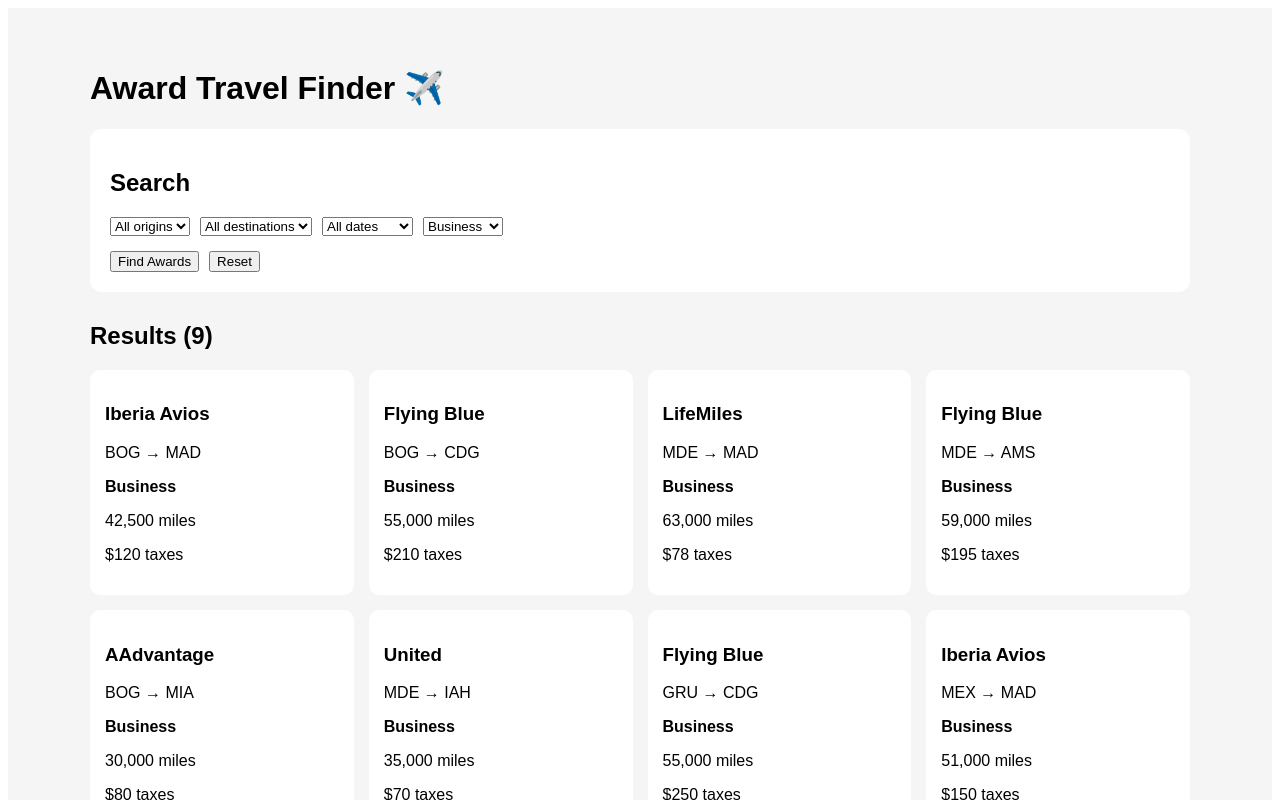
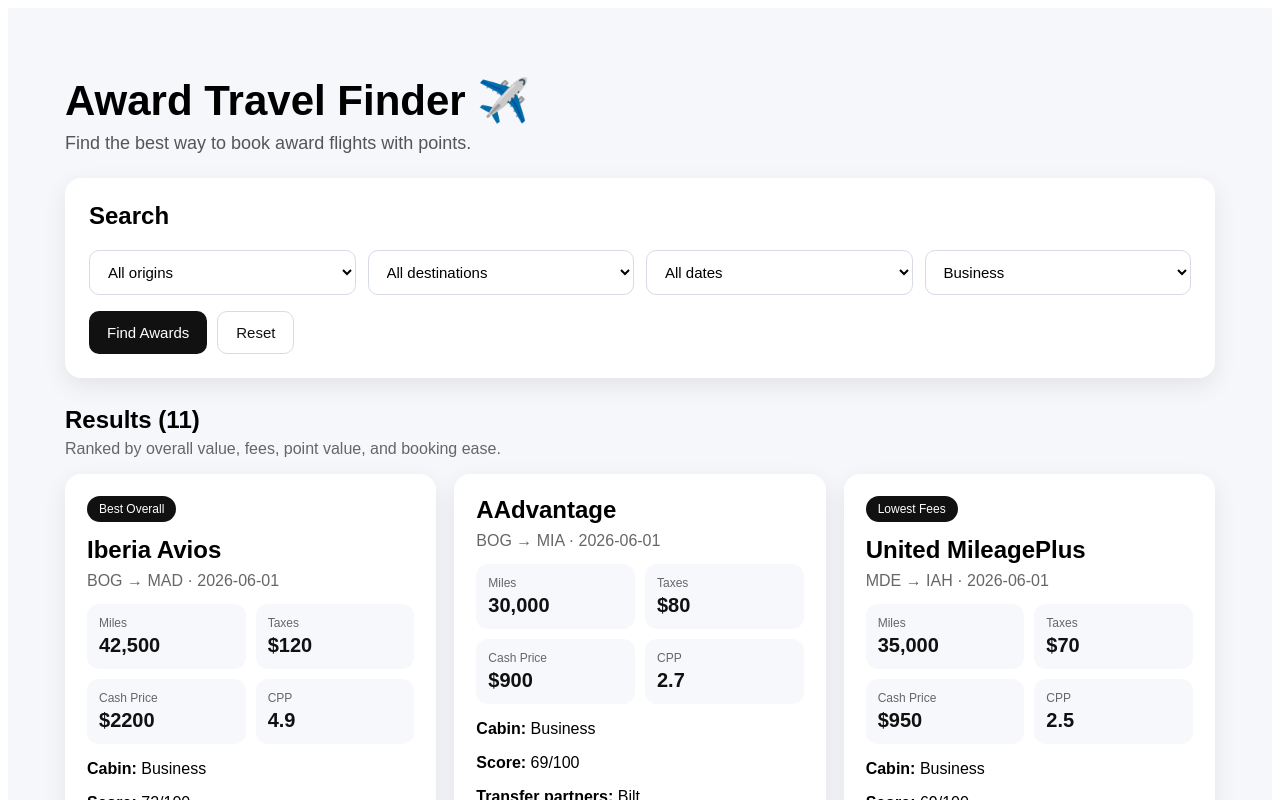
Before and after one commit to mattdemopoulos-ai/award-travel-finder, a Next.js app: page / in a window 1280 px wide. Both pictures are taken after a click on the button "Find Awards". Shown: the top 800 px of the page. Built offline with nearby package versions, Linux system fonts and the light colour scheme.

Commit message:
Refactor search and expand dataset structure
Refactor search functionality to use useMemo for performance optimization. Expand dataset with additional fields like cashPrice, transferPartners, and bookingInstructions.

```diff
--- a/pages/index.js
+++ b/pages/index.js
@@ -1,19 +1,17 @@
-import { useState } from "react";
+import { useMemo, useState } from "react";
 
-// 🔹 Generate dates through Feb 2027
 function generateDates() {
   const dates = [];
   const start = new Date("2026-06-01");
   const end = new Date("2027-02-28");
+  const current = new Date(start);
 
-  let current = start;
   while (current <= end) {
     const yyyy = current.getFullYear();
     const mm = String(current.getMonth() + 1).padStart(2, "0");
     const dd = String(current.getDate()).padStart(2, "0");
-
     dates.push(`${yyyy}-${mm}-${dd}`);
-    current.setDate(current.getDate() + 7); // weekly intervals (cleaner UX)
+    current.setDate(current.getDate() + 7);
   }
 
   return dates;
@@ -21,43 +19,246 @@
 
 const dateOptions = generateDates();
 
-// 🔹 Expanded dataset
 const allResults = [
-  { program: "Iberia Avios", origin: "BOG", destination: "MAD", cabin: "Business", miles: 42500, taxes: 120 },
-  { program: "Flying Blue", origin: "BOG", destination: "CDG", cabin: "Business", miles: 55000, taxes: 210 },
-  { program: "LifeMiles", origin: "MDE", destination: "MAD", cabin: "Business", miles: 63000, taxes: 78 },
-  { program: "Flying Blue", origin: "MDE", destination: "AMS", cabin: "Business", miles: 59000, taxes: 195 },
-  { program: "Iberia Avios", origin: "MDE", destination: "MAD", cabin: "Economy", miles: 25500, taxes: 95 },
-
-  // New routes
-  { program: "AAdvantage", origin: "BOG", destination: "MIA", cabin: "Business", miles: 30000, taxes: 80 },
-  { program: "United", origin: "MDE", destination: "IAH", cabin: "Business", miles: 35000, taxes: 70 },
-  { program: "Flying Blue", origin: "GRU", destination: "CDG", cabin: "Business", miles: 55000, taxes: 250 },
-  { program: "Iberia Avios", origin: "MEX", destination: "MAD", cabin: "Business", miles: 51000, taxes: 150 },
-  { program: "LifeMiles", origin: "LIM", destination: "MAD", cabin: "Business", miles: 65000, taxes: 85 }
+  {
+    program: "Iberia Avios",
+    origin: "BOG",
+    destination: "MAD",
+    cabin: "Business",
+    miles: 42500,
+    taxes: 120,
+    cashPrice: 2200,
+    transferPartners: ["Amex", "Chase", "Capital One"],
+    bookingInstructions: "Transfer points to Iberia Avios and book on Iberia.com.",
+    easeScore: 9
+  },
+  {
+    program: "Flying Blue",
+    origin: "BOG",
+    destination: "CDG",
+    cabin: "Business",
+    miles: 55000,
+    taxes: 210,
+    cashPrice: 2400,
+    transferPartners: ["Amex", "Chase", "Citi", "Capital One"],
+    bookingInstructions: "Transfer points to Flying Blue and book on Air France or KLM.",
+    easeScore: 8
+  },
+  {
+    program: "LifeMiles",
+    origin: "MDE",
+    destination: "MAD",
+    cabin: "Business",
+    miles: 63000,
+    taxes: 78,
+    cashPrice: 2100,
+    transferPartners: ["Amex", "Citi", "Capital One"],
+    bookingInstructions: "Transfer points to LifeMiles and search partner awards on LifeMiles.com.",
+    easeScore: 7
+  },
+  {
+    program: "Flying Blue",
+    origin: "MDE",
+    destination: "AMS",
+    cabin: "Business",
+    miles: 59000,
+    taxes: 195,
+    cashPrice: 2350,
+    transferPartners: ["Amex", "Chase", "Citi", "Capital One"],
+    bookingInstructions: "Transfer points to Flying Blue and book online.",
+    easeScore: 8
+  },
+  {
+    program: "Iberia Avios",
+    origin: "MDE",
+    destination: "MAD",
+    cabin: "Economy",
+    miles: 25500,
+    taxes: 95,
+    cashPrice: 650,
+    transferPartners: ["Amex", "Chase", "Capital One"],
+    bookingInstructions: "Transfer points to Iberia Avios and book on Iberia.com.",
+    easeScore: 9
+  },
+  {
+    program: "AAdvantage",
+    origin: "BOG",
+    destination: "MIA",
+    cabin: "Business",
+    miles: 30000,
+    taxes: 80,
+    cashPrice: 900,
+    transferPartners: ["Bilt"],
+    bookingInstructions: "Book directly through American Airlines using AAdvantage miles.",
+    easeScore: 8
+  },
+  {
+    program: "United MileagePlus",
+    origin: "MDE",
+    destination: "IAH",
+    cabin: "Business",
+    miles: 35000,
+    taxes: 70,
+    cashPrice: 950,
+    transferPartners: ["Chase", "Bilt"],
+    bookingInstructions: "Transfer Chase points to United and book on United.com.",
+    easeScore: 9
+  },
+  {
+    program: "Flying Blue",
+    origin: "GRU",
+    destination: "CDG",
+    cabin: "Business",
+    miles: 55000,
+    taxes: 250,
+    cashPrice: 2700,
+    transferPartners: ["Amex", "Chase", "Citi", "Capital One"],
+    bookingInstructions: "Transfer points to Flying Blue and book on Air France.",
+    easeScore: 8
+  },
+  {
+    program: "Iberia Avios",
+    origin: "MEX",
+    destination: "MAD",
+    cabin: "Business",
+    miles: 51000,
+    taxes: 150,
+    cashPrice: 2400,
+    transferPartners: ["Amex", "Chase", "Capital One"],
+    bookingInstructions: "Transfer points to Iberia Avios and book on Iberia.com.",
+    easeScore: 9
+  },
+  {
+    program: "LifeMiles",
+    origin: "LIM",
+    destination: "MAD",
+    cabin: "Business",
+    miles: 65000,
+    taxes: 85,
+    cashPrice: 2300,
+    transferPartners: ["Amex", "Citi", "Capital One"],
+    bookingInstructions: "Transfer points to LifeMiles and search Star Alliance options.",
+    easeScore: 7
+  },
+  {
+    program: "Flying Blue",
+    origin: "BOG",
+    destination: "AMS",
+    cabin: "Business",
+    miles: 57000,
+    taxes: 205,
+    cashPrice: 2450,
+    transferPartners: ["Amex", "Chase", "Citi", "Capital One"],
+    bookingInstructions: "Transfer points to Flying Blue and book online.",
+    easeScore: 8
+  },
+  {
+    program: "Iberia Avios",
+    origin: "LIM",
+    destination: "MAD",
+    cabin: "Business",
+    miles: 49000,
+    taxes: 140,
+    cashPrice: 2250,
+    transferPartners: ["Amex", "Chase", "Capital One"],
+    bookingInstructions: "Transfer points to Iberia Avios and book on Iberia.com.",
+    easeScore: 9
+  }
 ];
 
-// 🔹 Airport lists
 const origins = ["ALL", "MDE", "BOG", "GRU", "MEX", "LIM"];
 const destinations = ["ALL", "MAD", "CDG", "AMS", "MIA", "IAH"];
+const cabins = ["Business", "Economy", "ALL"];
+
+function calculateCpp(cashPrice, taxes, miles) {
+  if (!miles || miles <= 0) return 0;
+  const value = ((cashPrice - taxes) / miles) * 100;
+  return Math.max(0, value);
+}
+
+function calculateScore(result) {
+  const cpp = calculateCpp(result.cashPrice, result.taxes, result.miles);
+
+  let score = 0;
+  score += Math.max(0, 35 - result.miles / 2500);
+  score += Math.max(0, 20 - result.taxes / 15);
+  score += Math.min(20, cpp * 4);
+  score += result.easeScore * 2.5;
+
+  return Math.round(score);
+}
+
+function getBadges(results) {
+  if (results.length === 0) return {};
+
+  let bestOverallIndex = 0;
+  let bestValueIndex = 0;
+  let lowestFeesIndex = 0;
+  let easiestBookingIndex = 0;
+
+  for (let i = 1; i < results.length; i++) {
+    if (results[i].score > results[bestOverallIndex].score) bestOverallIndex = i;
+    if (results[i].cpp > results[bestValueIndex].cpp) bestValueIndex = i;
+    if (results[i].taxes < results[lowestFeesIndex].taxes) lowestFeesIndex = i;
+    if (results[i].easeScore > results[easiestBookingIndex].easeScore) easiestBookingIndex = i;
+  }
+
+  const badges = {};
+
+  badges[bestOverallIndex] = "Best Overall";
+  if (bestValueIndex !== bestOverallIndex) badges[bestValueIndex] = "Best Value";
+  if (
+    lowestFeesIndex !== bestOverallIndex &&
+    lowestFeesIndex !== bestValueIndex
+  ) {
+    badges[lowestFeesIndex] = "Lowest Fees";
+  }
+  if (
+    easiestBookingIndex !== bestOverallIndex &&
+    easiestBookingIndex !== bestValueIndex &&
+    easiestBookingIndex !== lowestFeesIndex
+  ) {
+    badges[easiestBookingIndex] = "Easiest Booking";
+  }
+
+  return badges;
+}
 
 export default function Home() {
   const [origin, setOrigin] = useState("ALL");
   const [destination, setDestination] = useState("ALL");
   const [date, setDate] = useState("ALL");
   const [cabin, setCabin] = useState("Business");
-  const [results, setResults] = useState(allResults);
+  const [hasSearched, setHasSearched] = useState(false);
 
-  function handleSearch() {
-    const filtered = allResults.filter((r) => {
+  const filteredResults = useMemo(() => {
+    const filtered = allResults
+      .filter((r) => {
         return (
           (origin === "ALL" || r.origin === origin) &&
           (destination === "ALL" || r.destination === destination) &&
           (cabin === "ALL" || r.cabin === cabin)
         );
-    });
+      })
+      .map((r) => {
+        const cpp = calculateCpp(r.cashPrice, r.taxes, r.miles);
+        const score = calculateScore(r);
+        return {
+          ...r,
+          date: date === "ALL" ? dateOptions[0] : date,
+          cpp,
+          score
+        };
+      })
+      .sort((a, b) => b.score - a.score);
 
-    setResults(filtered);
+    return filtered;
+  }, [origin, destination, date, cabin]);
+
+  const badges = useMemo(() => getBadges(filteredResults), [filteredResults]);
+
+  function handleSearch() {
+    setHasSearched(true);
   }
 
   function handleReset() {
@@ -65,58 +266,254 @@
     setDestination("ALL");
     setDate("ALL");
     setCabin("Business");
-    setResults(allResults);
+    setHasSearched(false);
   }
 
+  const displayedResults = hasSearched ? filteredResults : [];
+
   return (
-    <div style={{ fontFamily: "Arial", padding: "40px", background: "#f5f5f5", minHeight: "100vh" }}>
-      <div style={{ maxWidth: "1100px", margin: "0 auto" }}>
-        <h1>Award Travel Finder ✈️</h1>
+    <div
+      style={{
+        fontFamily: "Arial, sans-serif",
+        padding: "40px 20px",
+        backgroundColor: "#f5f7fb",
+        minHeight: "100vh"
+      }}
+    >
+      <div style={{ maxWidth: "1150px", margin: "0 auto" }}>
+        <div style={{ marginBottom: "24px" }}>
+          <h1 style={{ marginBottom: "8px", fontSize: "42px" }}>
+            Award Travel Finder ✈️
+          </h1>
+          <p style={{ color: "#555", marginTop: 0, fontSize: "18px" }}>
+            Find the best way to book award flights with points.
+          </p>
+        </div>
 
-        <div style={{ background: "white", padding: "20px", borderRadius: "12px", marginBottom: "30px" }}>
-          <h2>Search</h2>
+        <div
+          style={{
+            backgroundColor: "white",
+            padding: "24px",
+            borderRadius: "16px",
+            marginBottom: "28px",
+            boxShadow: "0 8px 24px rgba(0,0,0,0.08)"
+          }}
+        >
+          <h2 style={{ marginTop: 0 }}>Search</h2>
 
-          <div style={{ display: "flex", gap: "10px", flexWrap: "wrap" }}>
-            <select value={origin} onChange={(e) => setOrigin(e.target.value)}>
-              {origins.map((o) => <option key={o}>{o === "ALL" ? "All origins" : o}</option>)}
+          <div
+            style={{
+              display: "grid",
+              gridTemplateColumns: "repeat(auto-fit, minmax(180px, 1fr))",
+              gap: "12px",
+              marginBottom: "16px"
+            }}
+          >
+            <select value={origin} onChange={(e) => setOrigin(e.target.value)} style={inputStyle}>
+              {origins.map((o) => (
+                <option key={o} value={o}>
+                  {o === "ALL" ? "All origins" : o}
+                </option>
+              ))}
             </select>
 
-            <select value={destination} onChange={(e) => setDestination(e.target.value)}>
-              {destinations.map((d) => <option key={d}>{d === "ALL" ? "All destinations" : d}</option>)}
+            <select
+              value={destination}
+              onChange={(e) => setDestination(e.target.value)}
+              style={inputStyle}
+            >
+              {destinations.map((d) => (
+                <option key={d} value={d}>
+                  {d === "ALL" ? "All destinations" : d}
+                </option>
+              ))}
             </select>
 
-            <select value={date} onChange={(e) => setDate(e.target.value)}>
+            <select value={date} onChange={(e) => setDate(e.target.value)} style={inputStyle}>
               <option value="ALL">All dates</option>
-              {dateOptions.map((d) => <option key={d}>{d}</option>)}
+              {dateOptions.map((d) => (
+                <option key={d} value={d}>
+                  {d}
+                </option>
+              ))}
             </select>
 
-            <select value={cabin} onChange={(e) => setCabin(e.target.value)}>
-              <option value="Business">Business</option>
-              <option value="Economy">Economy</option>
-              <option value="ALL">All cabins</option>
+            <select value={cabin} onChange={(e) => setCabin(e.target.value)} style={inputStyle}>
+              {cabins.map((c) => (
+                <option key={c} value={c}>
+                  {c === "ALL" ? "All cabins" : c}
+                </option>
+              ))}
             </select>
           </div>
 
-          <div style={{ marginTop: "15px" }}>
-            <button onClick={handleSearch} style={{ marginRight: 10 }}>Find Awards</button>
-            <button onClick={handleReset}>Reset</button>
+          <div style={{ display: "flex", gap: "10px", flexWrap: "wrap" }}>
+            <button onClick={handleSearch} style={primaryButtonStyle}>
+              Find Awards
+            </button>
+            <button onClick={handleReset} style={secondaryButtonStyle}>
+              Reset
+            </button>
           </div>
         </div>
 
-        <h2>Results ({results.length})</h2>
+        {hasSearched ? (
+          <>
+            <div style={{ marginBottom: "16px" }}>
+              <h2 style={{ marginBottom: "6px" }}>Results ({displayedResults.length})</h2>
+              <p style={{ color: "#666", marginTop: 0 }}>
+                Ranked by overall value, fees, point value, and booking ease.
+              </p>
+            </div>
 
-        <div style={{ display: "grid", gridTemplateColumns: "repeat(auto-fit, minmax(250px, 1fr))", gap: "15px" }}>
-          {results.map((r, i) => (
-            <div key={i} style={{ background: "white", padding: "15px", borderRadius: "10px" }}>
-              <h3>{r.program}</h3>
-              <p>{r.origin} → {r.destination}</p>
-              <p><strong>{r.cabin}</strong></p>
-              <p>{r.miles.toLocaleString()} miles</p>
-              <p>${r.taxes} taxes</p>
+            {displayedResults.length === 0 ? (
+              <div style={emptyStyle}>
+                <p style={{ margin: 0 }}>No results found for that search.</p>
+              </div>
+            ) : (
+              <div
+                style={{
+                  display: "grid",
+                  gridTemplateColumns: "repeat(auto-fit, minmax(300px, 1fr))",
+                  gap: "18px"
+                }}
+              >
+                {displayedResults.map((r, index) => (
+                  <div key={`${r.program}-${r.origin}-${r.destination}-${index}`} style={cardStyle}>
+                    {badges[index] ? <div style={badgeStyle}>{badges[index]}</div> : null}
+
+                    <h3 style={{ marginTop: 0, marginBottom: "8px", fontSize: "24px" }}>
+                      {r.program}
+                    </h3>
+
+                    <p style={{ color: "#666", marginTop: 0, marginBottom: "14px" }}>
+                      {r.origin} → {r.destination} · {r.date}
+                    </p>
+
+                    <div style={statGridStyle}>
+                      <div style={statBoxStyle}>
+                        <div style={labelStyle}>Miles</div>
+                        <div style={valueStyle}>{r.miles.toLocaleString()}</div>
+                      </div>
+
+                      <div style={statBoxStyle}>
+                        <div style={labelStyle}>Taxes</div>
+                        <div style={valueStyle}>${r.taxes}</div>
+                      </div>
+
+                      <div style={statBoxStyle}>
+                        <div style={labelStyle}>Cash Price</div>
+                        <div style={valueStyle}>${r.cashPrice}</div>
+                      </div>
+
+                      <div style={statBoxStyle}>
+                        <div style={labelStyle}>CPP</div>
+                        <div style={valueStyle}>{r.cpp.toFixed(1)}</div>
+                      </div>
+                    </div>
+
+                    <p style={{ marginBottom: "8px" }}>
+                      <strong>Cabin:</strong> {r.cabin}
+                    </p>
+                    <p style={{ marginBottom: "8px" }}>
+                      <strong>Score:</strong> {r.score}/100
+                    </p>
+                    <p style={{ marginBottom: "8px" }}>
+                      <strong>Transfer partners:</strong> {r.transferPartners.join(", ")}
+                    </p>
+                    <p style={{ marginBottom: "8px" }}>
+                      <strong>How to book:</strong> {r.bookingInstructions}
+                    </p>
                   </div>
                 ))}
               </div>
+            )}
+          </>
+        ) : (
+          <div style={emptyStyle}>
+            <p style={{ margin: 0 }}>
+              Choose your route, date, and cabin, then click <strong>Find Awards</strong>.
+            </p>
+          </div>
+        )}
       </div>
     </div>
   );
 }
+
+const inputStyle = {
+  padding: "12px 14px",
+  borderRadius: "10px",
+  border: "1px solid #d6dbe6",
+  fontSize: "15px",
+  backgroundColor: "white"
+};
+
+const primaryButtonStyle = {
+  padding: "12px 18px",
+  backgroundColor: "#111",
+  color: "white",
+  border: "none",
+  borderRadius: "10px",
+  cursor: "pointer",
+  fontSize: "15px"
+};
+
+const secondaryButtonStyle = {
+  padding: "12px 18px",
+  backgroundColor: "white",
+  color: "#111",
+  border: "1px solid #d6dbe6",
+  borderRadius: "10px",
+  cursor: "pointer",
+  fontSize: "15px"
+};
+
+const cardStyle = {
+  backgroundColor: "white",
+  padding: "22px",
+  borderRadius: "16px",
+  boxShadow: "0 8px 24px rgba(0,0,0,0.08)"
+};
+
+const badgeStyle = {
+  display: "inline-block",
+  backgroundColor: "#111",
+  color: "white",
+  borderRadius: "999px",
+  padding: "6px 12px",
+  fontSize: "12px",
+  marginBottom: "14px"
+};
+
+const statGridStyle = {
+  display: "grid",
+  gridTemplateColumns: "repeat(2, minmax(0, 1fr))",
+  gap: "10px",
+  marginBottom: "16px"
+};
+
+const statBoxStyle = {
+  backgroundColor: "#f7f8fb",
+  borderRadius: "12px",
+  padding: "12px"
+};
+
+const labelStyle = {
+  fontSize: "12px",
+  color: "#666",
+  marginBottom: "4px"
+};
+
+const valueStyle = {
+  fontSize: "20px",
+  fontWeight: "bold",
+  color: "#111"
+};
+
+const emptyStyle = {
+  backgroundColor: "white",
+  padding: "24px",
+  borderRadius: "16px",
+  boxShadow: "0 8px 24px rgba(0,0,0,0.08)"
+};
```
Lines whose indentation alone changed are shown as unchanged.
